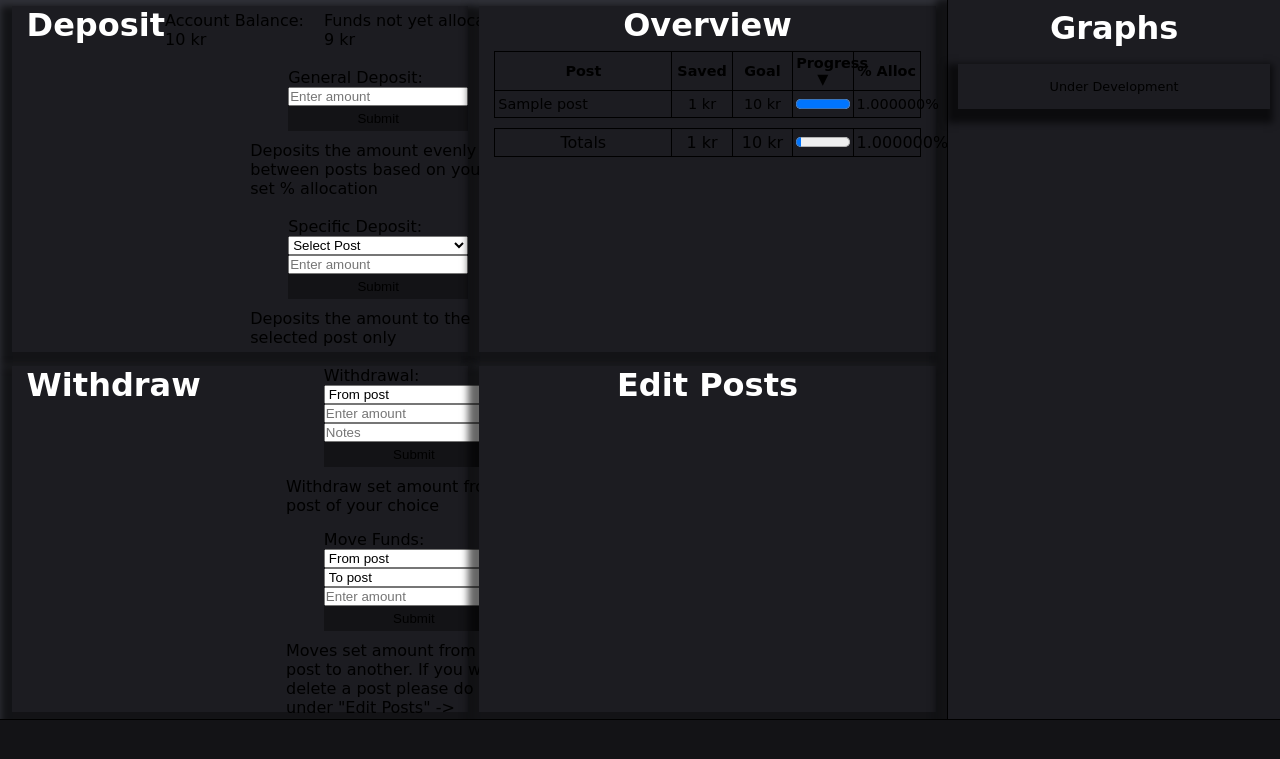
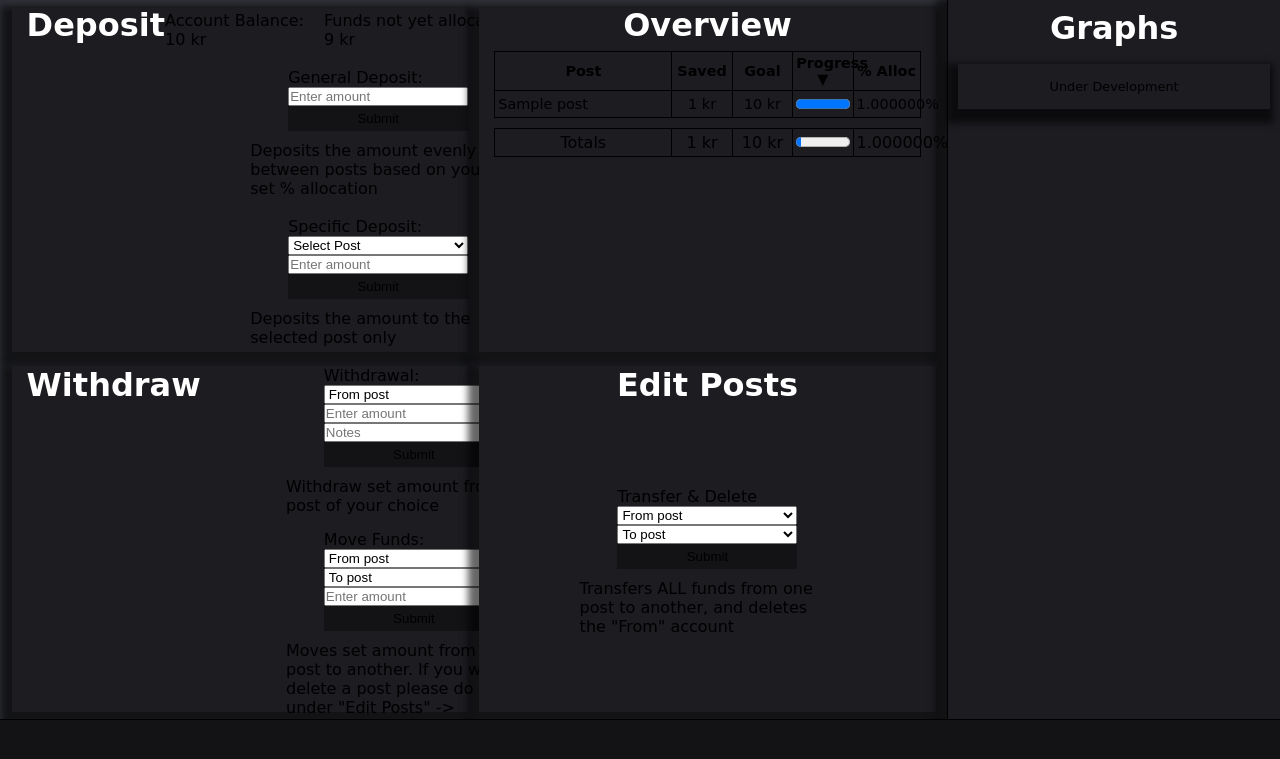
Before and after one commit to pettersand/Salloc, a Flask app: page /index in a window 1280 px wide. Shown: the part 41-800 px from the top of the page. Run offline with Flask 3, Linux system fonts and the light colour scheme; the visitor is signed in with stand-in values (Sample User, id 1); a database or web service that is not in the repository returns one stand-in record (values such as "Sample title"); some libraries are stand-ins or nearby versions; some web fonts are replaced.

Commit message:
add commit button, started edit post

```diff
--- a/static/js/script.js
+++ b/static/js/script.js
@@ -220,6 +220,22 @@ if (removePostButton) {
     }
 }
 
+var commitSavingsButton = document.getElementById("commitSavingsButton");
+if (commitSavingsButton) {
+    commitSavingsButton.onclick = function(event) {
+        event.preventDefault();  // Prevent the form from being submitted
+        checkCookiePreferences(
+            "warningModal",  // The ID of the modal to display
+            "Warning: Committing changes will recalculate your current savings per post based on your account balance. This is only intended for newly created accounts, after a reset, or if you want to only reallocate funds accordingly.",
+            function() {
+                // Action to perform if the user accepts the warning
+                document.getElementById("commitSavingsForm").submit();
+            },
+            "ignoreCommitSavingsWarning"  // The name of the warning
+        );
+    }
+}
+
 var resetAccountButton = document.getElementById("resetAccountButton");
 if (resetAccountButton) {
     resetAccountButton.onclick = function(event) {
--- a/templates/account.html
+++ b/templates/account.html
@@ -20,9 +20,9 @@ Account
                     </span>
                 </div>
                 <div class="item">
-                    <form action="/commit_savings" method="post">
+                    <form id="commitSavingsForm" action="/commit_savings" method="post">
                         <label> Commit Changes</label>
-                        <input type="submit" value="Calculate">
+                        <input id="commitSavingsButton" type="submit" value="Calculate">
                     </form>
                     <form id="resetAccountForm" action="/reset" method="post">
                         <label>Reset Account</label>
@@ -34,7 +34,7 @@ Account
         <br><br>
         <div class="subcontainer">
             <div class="container-header">
-                <h4>Set Posts</h4><br>
+                <h4>Setup Posts</h4><br>
             </div>
             <div class="container-items">
                 <div class="item">
--- a/templates/index.html
+++ b/templates/index.html
@@ -118,6 +118,26 @@ Index
                 <h4>Edit Posts</h4><br>
             </div>
             <div class="items-index">
+                <div class="item">
+                    <form action="/transfer" method="post">
+                        <label for="move">Transfer & Delete</label>
+                        <select id="from" name="from" required>
+                            <option value="" disabled selected>From post</option>
+                            {% for post in posts %}
+                            <option value="{{ post[0] }}">{{ post[0] }}</option>
+                            {% endfor %}
+                        </select>
+                        <select id="to" name="to" required>
+                            <option value="" disabled selected>To post</option>
+                            {% for post in posts %}
+                            <option value="{{ post[0] }}">{{ post[0] }}</option>
+                            {% endfor %}
+                        </select>
+                        <input type="submit" value="Submit">
+                    </form>
+                    <span>Transfers ALL funds from one post to another,
+                        and deletes the "From" account</span>
+                </div>
             </div>
         </div>
 {% endblock %}
```
